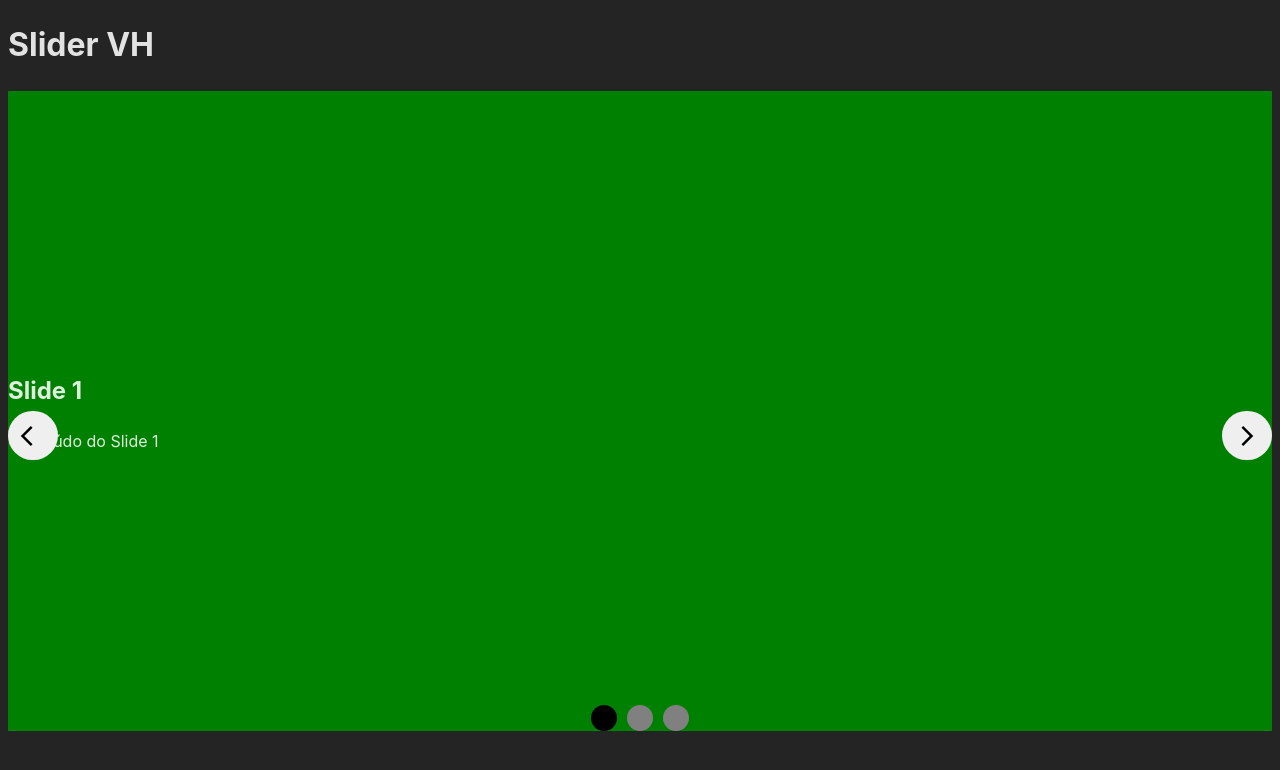
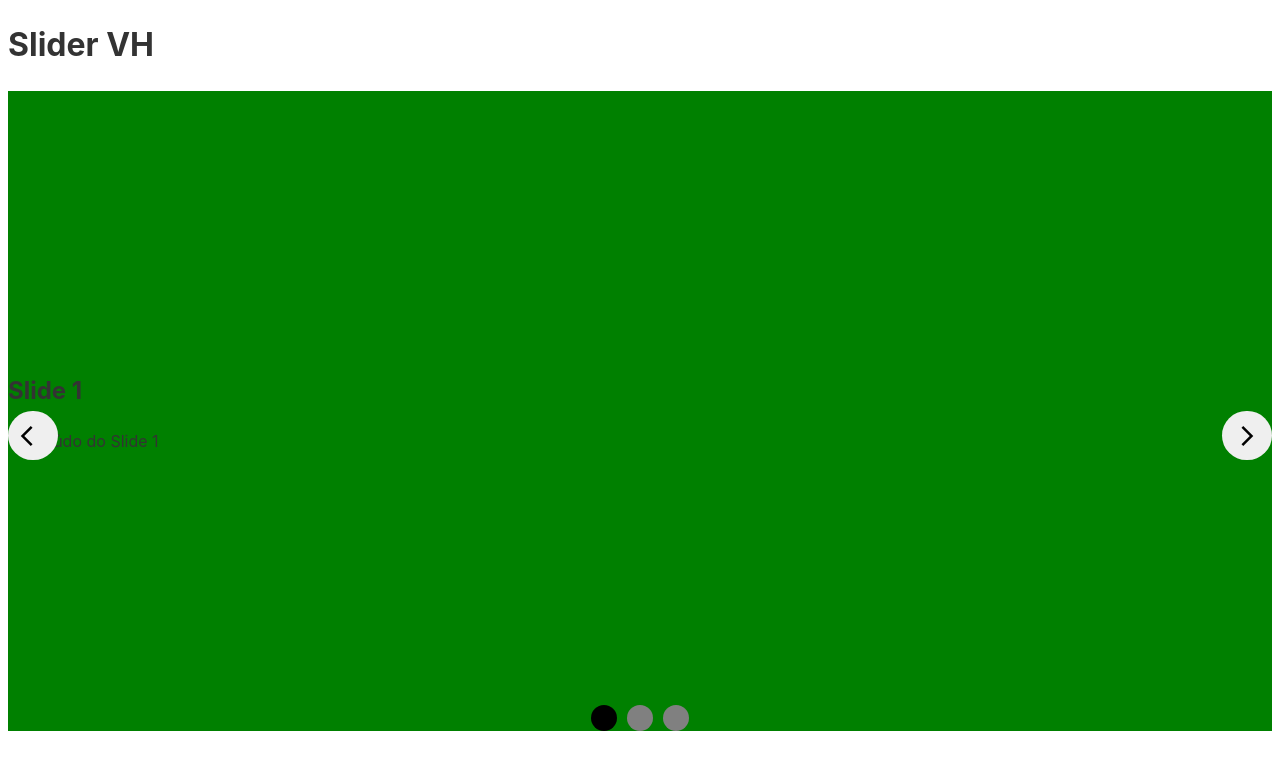
Before and after one commit to ricard027/VH-slider, a React (Vite) app: page / in a window 1280 px wide. Shown: the top 770 px of the page. Built offline with nearby package versions, Linux system fonts and the light colour scheme.

Commit message:
style: change root styles

```diff
--- a/src/index.css
+++ b/src/index.css
@@ -2,13 +2,8 @@
   font-family: Inter, system-ui, Avenir, Helvetica, Arial, sans-serif;
   line-height: 1.5;
   font-weight: 400;
+  color: #333;
 
   color-scheme: light dark;
-  color: rgba(255, 255, 255, 0.87);
-  background-color: #242424;
-
-  font-synthesis: none;
-  text-rendering: optimizeLegibility;
-  -webkit-font-smoothing: antialiased;
-  -moz-osx-font-smoothing: grayscale;
+  background-color: #fff;
 }
```
